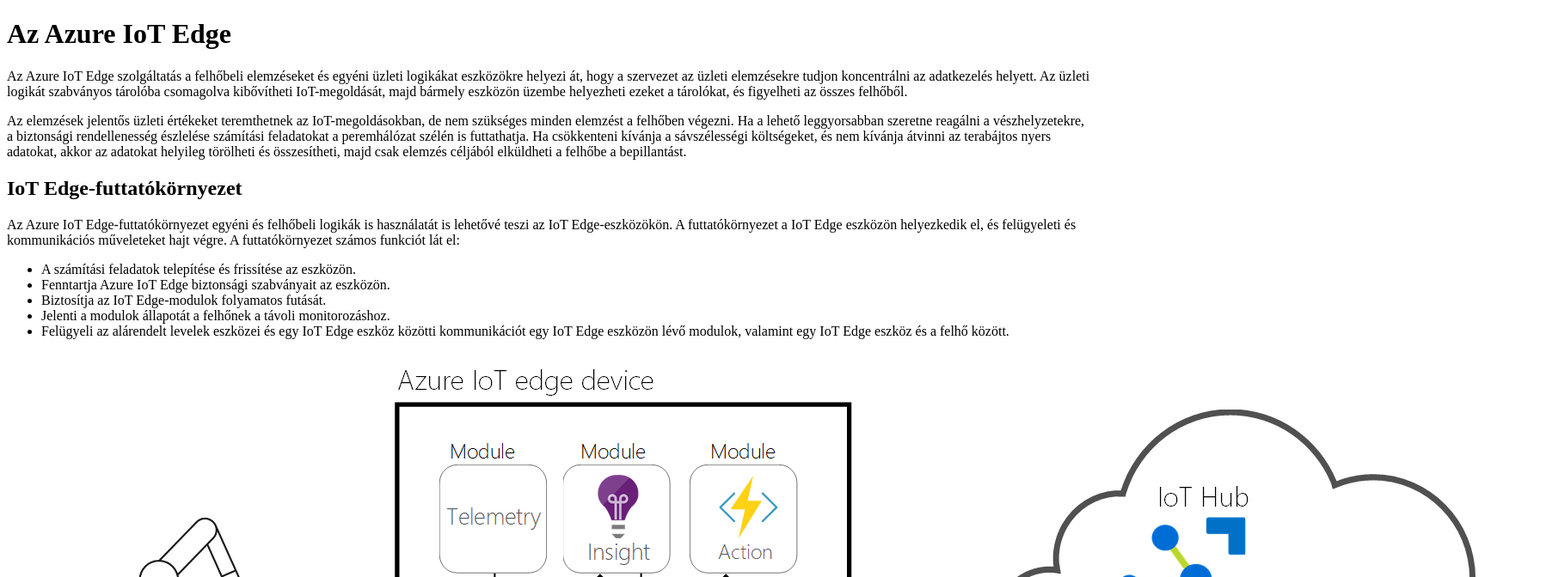
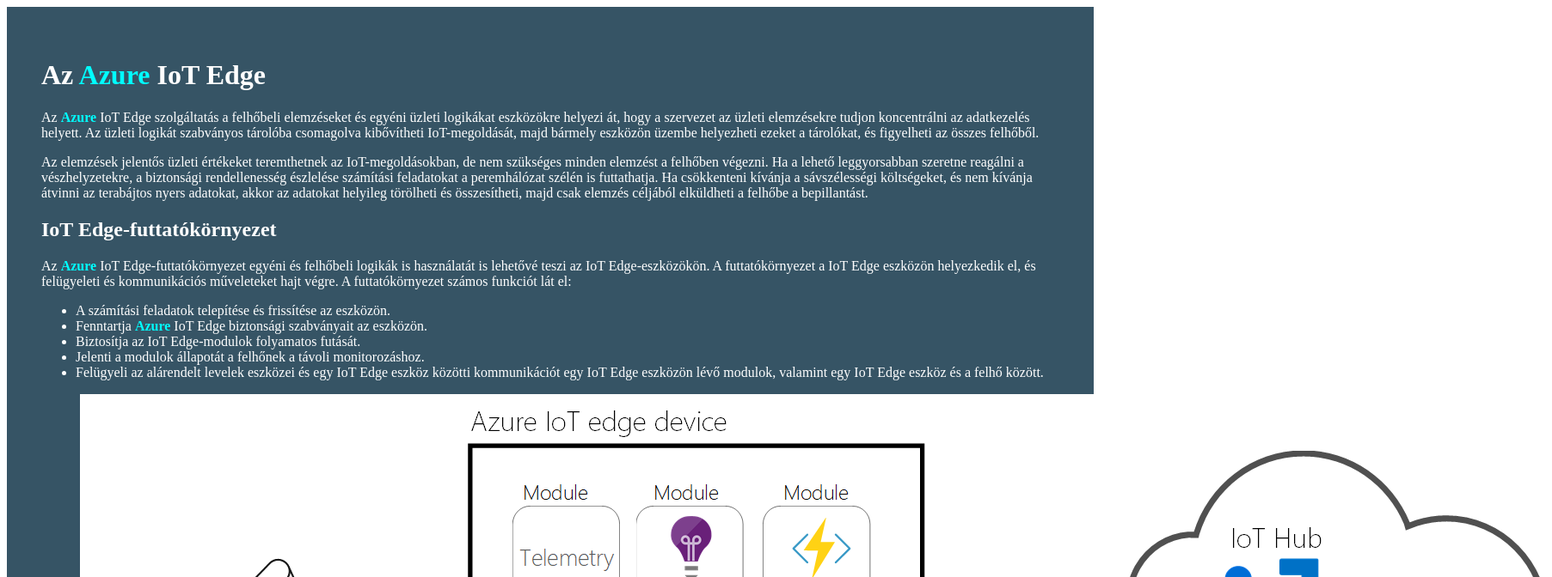
Before and after one commit to AttilaNagy2004/Azure-IoT-Edge, a plain HTML site: page index.html in a window 1280 px wide. Shown: the top 672 px of the page at 86% size, 1805 px wide, since content can reach past the window. Drawn offline with Linux system fonts and the light colour scheme.

Commit message:
10.feladat

```diff
--- a/index.html
+++ b/index.html
@@ -4,22 +4,23 @@
   <meta charset="UTF-8">
   <meta name="viewport" content="width=device-width, initial-scale=1.0">
   <title>Azure IoT Edge</title>
+  <link rel="stylesheet" href="styles.css">
 </head>
 
 <body>
   <div id="tartalom">
-    <h1>Az Azure IoT Edge</h1>
+    <h1>Az <span>Azure</span> IoT Edge</h1>
 
-    <p>Az Azure IoT Edge szolgáltatás a felhőbeli elemzéseket és egyéni üzleti logikákat eszközökre helyezi át, hogy a szervezet az üzleti elemzésekre tudjon koncentrálni az adatkezelés helyett. Az üzleti logikát szabványos tárolóba csomagolva kibővítheti IoT-megoldását, majd bármely eszközön üzembe helyezheti ezeket a tárolókat, és figyelheti az összes felhőből.</p>
+    <p>Az <span>Azure</span> IoT Edge szolgáltatás a felhőbeli elemzéseket és egyéni üzleti logikákat eszközökre helyezi át, hogy a szervezet az üzleti elemzésekre tudjon koncentrálni az adatkezelés helyett. Az üzleti logikát szabványos tárolóba csomagolva kibővítheti IoT-megoldását, majd bármely eszközön üzembe helyezheti ezeket a tárolókat, és figyelheti az összes felhőből.</p>
 
     <p>Az elemzések jelentős üzleti értékeket teremthetnek az IoT-megoldásokban, de nem szükséges minden elemzést a felhőben végezni. Ha a lehető leggyorsabban szeretne reagálni a vészhelyzetekre, a biztonsági rendellenesség észlelése számítási feladatokat a peremhálózat szélén is futtathatja. Ha csökkenteni kívánja a sávszélességi költségeket, és nem kívánja átvinni az terabájtos nyers adatokat, akkor az adatokat helyileg törölheti és összesítheti, majd csak elemzés céljából elküldheti a felhőbe a bepillantást.</p>
 
     <h2>IoT Edge-futtatókörnyezet</h2>
 
-    <p>Az Azure IoT Edge-futtatókörnyezet egyéni és felhőbeli logikák is használatát is lehetővé teszi az IoT Edge-eszközökön. A futtatókörnyezet a IoT Edge eszközön helyezkedik el, és felügyeleti és kommunikációs műveleteket hajt végre. A futtatókörnyezet számos funkciót lát el:</p>
+    <p>Az <span>Azure</span> IoT Edge-futtatókörnyezet egyéni és felhőbeli logikák is használatát is lehetővé teszi az IoT Edge-eszközökön. A futtatókörnyezet a IoT Edge eszközön helyezkedik el, és felügyeleti és kommunikációs műveleteket hajt végre. A futtatókörnyezet számos funkciót lát el:</p>
 
     <p><ul><li>A számítási feladatok telepítése és frissítése az eszközön.</li>
-    <li>Fenntartja Azure IoT Edge biztonsági szabványait az eszközön.</li>
+    <li>Fenntartja <span>Azure</span> IoT Edge biztonsági szabványait az eszközön.</li>
     <li>Biztosítja az IoT Edge-modulok folyamatos futását.</li>
     <li>Jelenti a modulok állapotát a felhőnek a távoli monitorozáshoz.</li>
     <li>Felügyeli az alárendelt levelek eszközei és egy IoT Edge eszköz közötti kommunikációt egy IoT Edge eszközön lévő modulok, valamint egy IoT Edge eszköz és a felhő között.</li></ul></p>
--- a/styles.css
+++ b/styles.css
@@ -44,3 +44,7 @@
   border: 1px solid rgb(58, 189, 201);
   padding: 5px;
 }
+span{
+  font-weight: bold;
+  color: cyan;
+}
```
